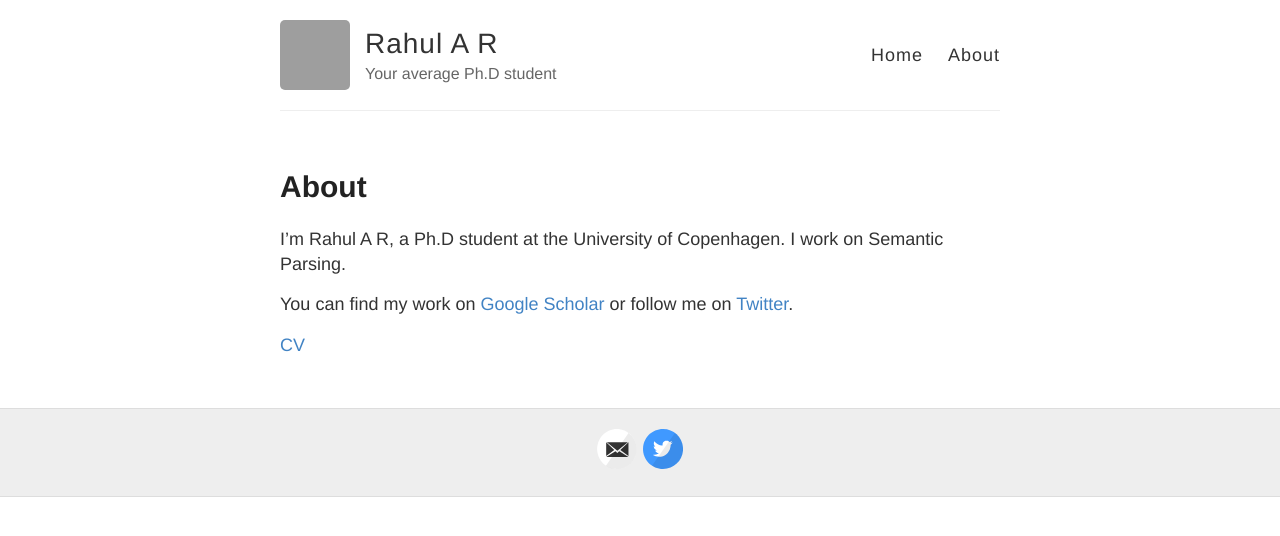
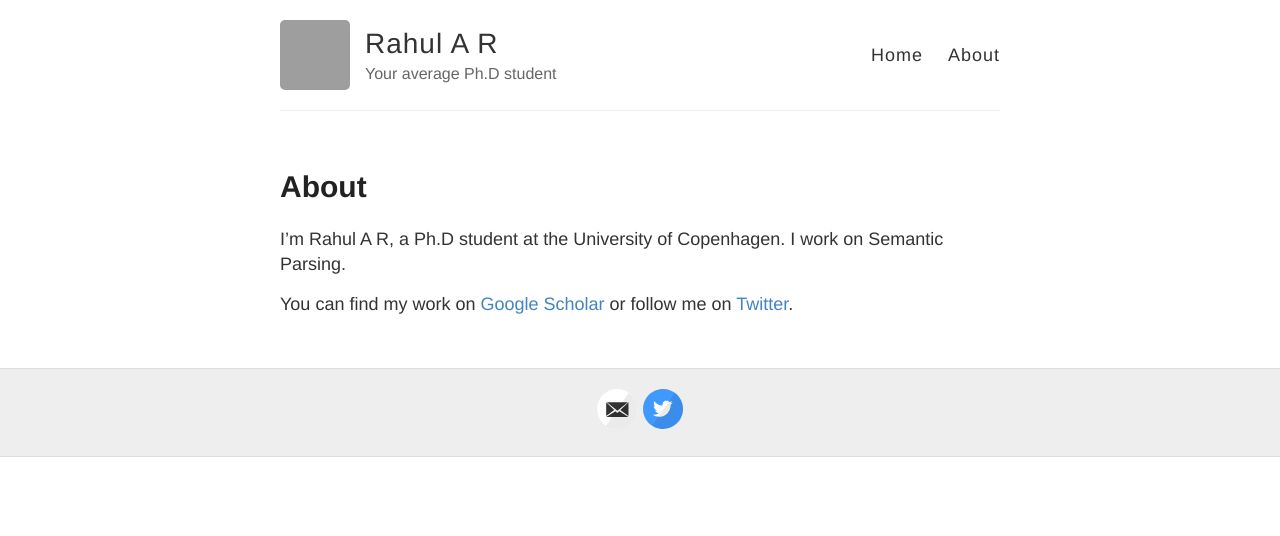
Before and after one commit to rahular/rahular.github.io, a Jekyll site: the page built from about.md, in a window 1280 px wide. Shown: the top 536 px of the page. Built offline with Jekyll 4.4.1, drawn with Linux system fonts in a browser that asks for light colours; grey boxes are pictures that could not be loaded.

Commit message:
moved cv to pdfs

```diff
--- a/about.md
+++ b/about.md
@@ -7,5 +7,3 @@ permalink: /about/
 I'm Rahul A R, a Ph.D student at the University of Copenhagen. I work on Semantic Parsing.
 
 You can find my work on <a href="https://scholar.google.dk/citations?user=UbcNXvQAAAAJ&hl=en" target="_blank">Google Scholar</a> or follow me on <a href="https://twitter.com/rahul_a_r" target="_blank">Twitter</a>.
-
-<a href="pdfs/cv.pdf">CV</a>
```
